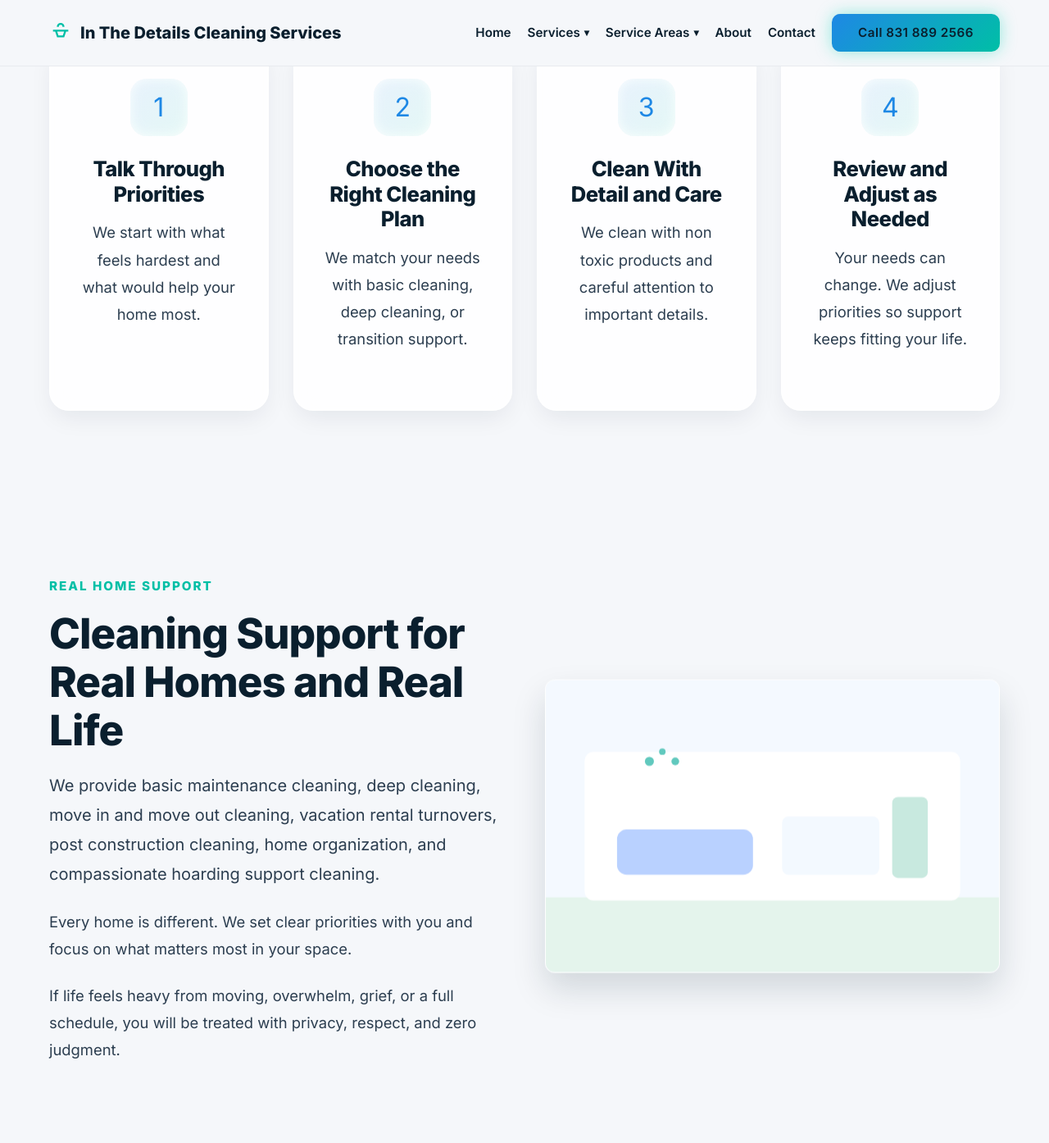
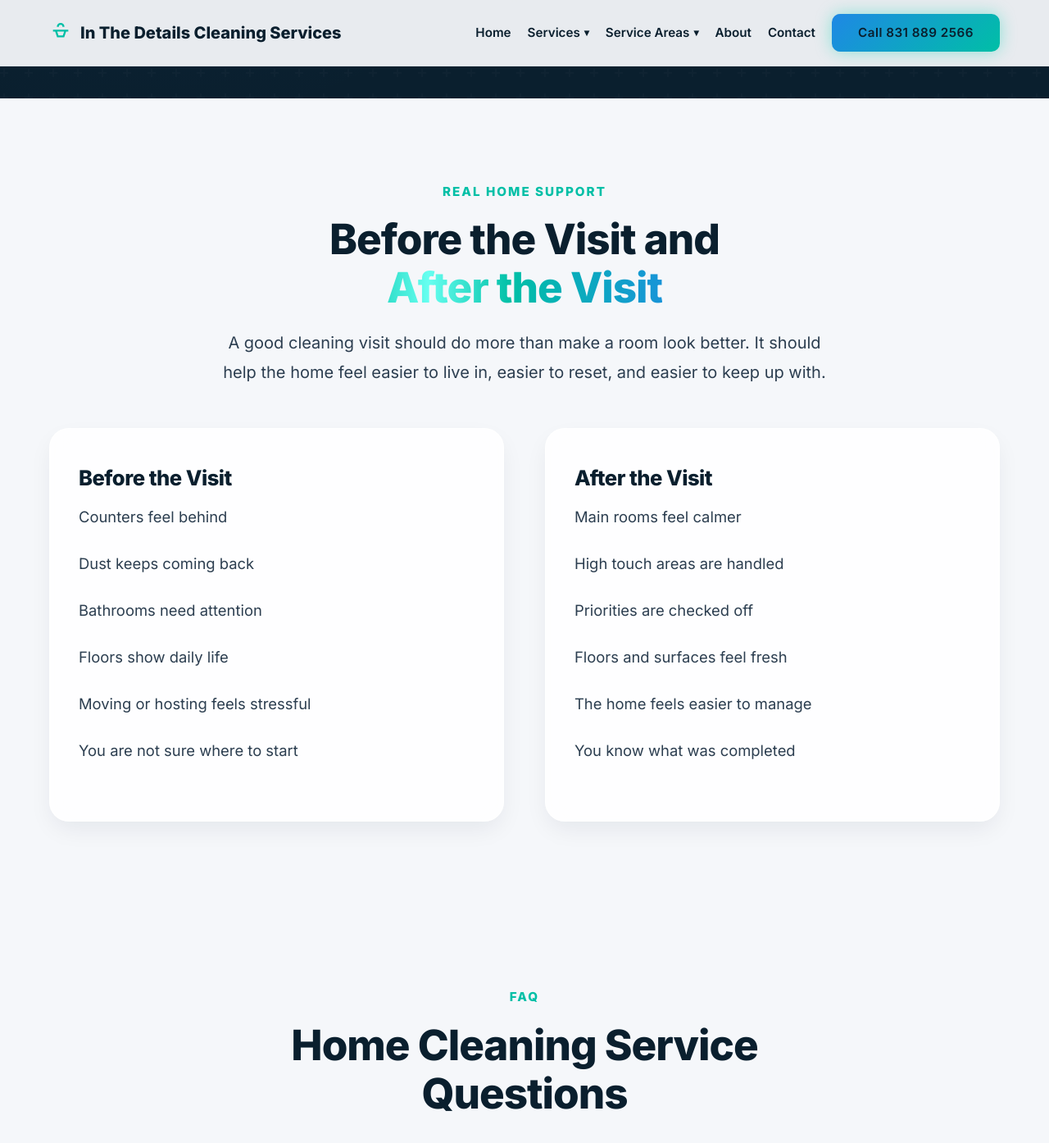
Before and after one commit to YourOnlineSquad/in-the-details-cleaning-site, a Jekyll site: the page built from index.html, in a window 1280 px wide and 1400 px high, scrolled down 4628 px. Shown: the top 1394 px of the window at 82% size. Built offline with Jekyll 4.4.1, drawn with Linux system fonts in a browser that asks for light colours; some of the changed text lies outside the part shown.

Commit message:
Replace two homepage sections and restore gradient heading spans

```diff
--- a/index.html
+++ b/index.html
@@ -126,53 +126,47 @@
 
 <section class="section section-dark">
   <div class="container text-center max-w-800 mb-50">
-    <span class="eyebrow">Real Challenges</span>
-    <h2 class="section-title-light">Common Cleaning Problems We Help Solve</h2>
+    <span class="eyebrow">Detail Standard</span>
+    <h2 class="section-title-light">The Small Details Are Where <span class="gradient-text">Clean Starts to Feel Different</span></h2>
+    <p class="body-copy-large text-light-muted">Our cleaning is built around the details people notice every day. We listen to your priorities, use non toxic products, and focus on the rooms, surfaces, and small spots that help your home feel calm again.</p>
   </div>
   <div class="container grid-4">
-    <div class="glass-card text-center"><h3 class="mb-10">Busy Homes Fall Behind</h3><p class="body-copy text-light-muted">Work, school, and family needs leave little time for full home cleaning.</p></div>
-    <div class="glass-card text-center"><h3 class="mb-10">Dust and High Touch Areas Build Up</h3><p class="body-copy text-light-muted">Daily use creates buildup on surfaces, floors, bathrooms, and kitchens.</p></div>
-    <div class="glass-card text-center"><h3 class="mb-10">Moving and Life Changes Add Stress</h3><p class="body-copy text-light-muted">Transitions can make it hard to keep up with cleaning and organization.</p></div>
-    <div class="glass-card text-center"><h3 class="mb-10">Guests and Family Visits Need a Reset</h3><p class="body-copy text-light-muted">You want your home to feel fresh, welcoming, and easier to manage.</p></div>
-  </div>
-</section>
-
-<section class="section bg-light">
-  <div class="container text-center max-w-800 mb-50">
-    <span class="eyebrow">Our Process</span>
-    <h2 class="section-title">Our Simple Home Cleaning Process</h2>
-  </div>
-  <div class="container grid-4">
-    <div class="glass-card text-center d-flex-col"><div class="card-icon" style="margin:0 auto 25px auto;">1</div><h3 class="mb-10">Talk Through Priorities</h3><p class="body-copy">We start with what feels hardest and what would help your home most.</p></div>
-    <div class="glass-card text-center d-flex-col"><div class="card-icon" style="margin:0 auto 25px auto;">2</div><h3 class="mb-10">Choose the Right Cleaning Plan</h3><p class="body-copy">We match your needs with basic cleaning, deep cleaning, or transition support.</p></div>
-    <div class="glass-card text-center d-flex-col"><div class="card-icon" style="margin:0 auto 25px auto;">3</div><h3 class="mb-10">Clean With Detail and Care</h3><p class="body-copy">We clean with non toxic products and careful attention to important details.</p></div>
-    <div class="glass-card text-center d-flex-col"><div class="card-icon" style="margin:0 auto 25px auto;">4</div><h3 class="mb-10">Review and Adjust as Needed</h3><p class="body-copy">Your needs can change. We adjust priorities so support keeps fitting your life.</p></div>
+    <div class="glass-card text-center"><div class="card-icon" style="margin:0 auto 20px auto;"><svg width="28" height="28" viewBox="0 0 24 24" fill="none" xmlns="http://www.w3.org/2000/svg"><path d="M5 12L10 17L19 8" stroke="currentColor" stroke-width="2"/></svg></div><p class="body-copy text-light-muted">Kitchen counters and appliance fronts</p></div>
+    <div class="glass-card text-center"><div class="card-icon" style="margin:0 auto 20px auto;"><svg width="28" height="28" viewBox="0 0 24 24" fill="none" xmlns="http://www.w3.org/2000/svg"><path d="M5 12L10 17L19 8" stroke="currentColor" stroke-width="2"/></svg></div><p class="body-copy text-light-muted">Bathroom surfaces and high touch areas</p></div>
+    <div class="glass-card text-center"><div class="card-icon" style="margin:0 auto 20px auto;"><svg width="28" height="28" viewBox="0 0 24 24" fill="none" xmlns="http://www.w3.org/2000/svg"><path d="M5 12L10 17L19 8" stroke="currentColor" stroke-width="2"/></svg></div><p class="body-copy text-light-muted">Floors, corners, and baseboards</p></div>
+    <div class="glass-card text-center"><div class="card-icon" style="margin:0 auto 20px auto;"><svg width="28" height="28" viewBox="0 0 24 24" fill="none" xmlns="http://www.w3.org/2000/svg"><path d="M5 12L10 17L19 8" stroke="currentColor" stroke-width="2"/></svg></div><p class="body-copy text-light-muted">Dust that collects on shelves and trim</p></div>
+    <div class="glass-card text-center"><div class="card-icon" style="margin:0 auto 20px auto;"><svg width="28" height="28" viewBox="0 0 24 24" fill="none" xmlns="http://www.w3.org/2000/svg"><path d="M5 12L10 17L19 8" stroke="currentColor" stroke-width="2"/></svg></div><p class="body-copy text-light-muted">Priority notes before each visit</p></div>
+    <div class="glass-card text-center"><div class="card-icon" style="margin:0 auto 20px auto;"><svg width="28" height="28" viewBox="0 0 24 24" fill="none" xmlns="http://www.w3.org/2000/svg"><path d="M5 12L10 17L19 8" stroke="currentColor" stroke-width="2"/></svg></div><p class="body-copy text-light-muted">Family and pet conscious product choices</p></div>
+    <div class="glass-card text-center"><div class="card-icon" style="margin:0 auto 20px auto;"><svg width="28" height="28" viewBox="0 0 24 24" fill="none" xmlns="http://www.w3.org/2000/svg"><path d="M5 12L10 17L19 8" stroke="currentColor" stroke-width="2"/></svg></div><p class="body-copy text-light-muted">Respect for privacy and real life mess</p></div>
+    <div class="glass-card text-center"><div class="card-icon" style="margin:0 auto 20px auto;"><svg width="28" height="28" viewBox="0 0 24 24" fill="none" xmlns="http://www.w3.org/2000/svg"><path d="M5 12L10 17L19 8" stroke="currentColor" stroke-width="2"/></svg></div><p class="body-copy text-light-muted">Clear communication from start to finish</p></div>
   </div>
 </section>
 
 <section class="section">
-  <div class="container grid-2">
-    <div class="order-2 md-order-1">
-      <span class="eyebrow">Real Home Support</span>
-      <h2 class="section-title">Cleaning Support for Real Homes and Real Life</h2>
-      <p class="body-copy-large">We provide basic maintenance cleaning, deep cleaning, move in and move out cleaning, vacation rental turnovers, post construction cleaning, home organization, and compassionate hoarding support cleaning.</p>
-      <p class="body-copy">Every home is different. We set clear priorities with you and focus on what matters most in your space.</p>
-      <p class="body-copy">If life feels heavy from moving, overwhelm, grief, or a full schedule, you will be treated with privacy, respect, and zero judgment.</p>
-    </div>
-    <div class="order-1 md-order-2">
-      <img src="{{ '/assets/images/cleaning/supporting/fresh-living-room-home-reset.svg' | relative_url }}" alt="Compassionate home cleaning service for busy homes in San Lorenzo Valley" class="float-img border-radius-md">
-    </div>
-  </div>
-</section>
-
-<section class="section section-dark">
   <div class="container text-center max-w-800 mb-50">
-    <span class="eyebrow">Good Outcomes</span>
-    <h2 class="section-title-light">What a Good Cleaning Visit Should Feel Like</h2>
+    <span class="eyebrow">Real Home Support</span>
+    <h2 class="section-title">Before the Visit and <span class="gradient-text">After the Visit</span></h2>
+    <p class="body-copy-large">A good cleaning visit should do more than make a room look better. It should help the home feel easier to live in, easier to reset, and easier to keep up with.</p>
   </div>
   <div class="container grid-2">
-    <div class="glass-card text-center"><h3 class="mb-10">A Calmer Home</h3><p class="body-copy text-light-muted">Rooms feel lighter, surfaces feel cleaner, and daily tasks feel less stressful.</p></div>
-    <div class="glass-card text-center"><h3 class="mb-10">A Clearer Routine</h3><p class="body-copy text-light-muted">With regular support and clear priorities, it is easier to keep your home steady.</p></div>
+    <div class="glass-card">
+      <h3 class="mb-20">Before the Visit</h3>
+      <p class="body-copy">Counters feel behind</p>
+      <p class="body-copy">Dust keeps coming back</p>
+      <p class="body-copy">Bathrooms need attention</p>
+      <p class="body-copy">Floors show daily life</p>
+      <p class="body-copy">Moving or hosting feels stressful</p>
+      <p class="body-copy">You are not sure where to start</p>
+    </div>
+    <div class="glass-card">
+      <h3 class="mb-20">After the Visit</h3>
+      <p class="body-copy">Main rooms feel calmer</p>
+      <p class="body-copy">High touch areas are handled</p>
+      <p class="body-copy">Priorities are checked off</p>
+      <p class="body-copy">Floors and surfaces feel fresh</p>
+      <p class="body-copy">The home feels easier to manage</p>
+      <p class="body-copy">You know what was completed</p>
+    </div>
   </div>
 </section>
 
```
